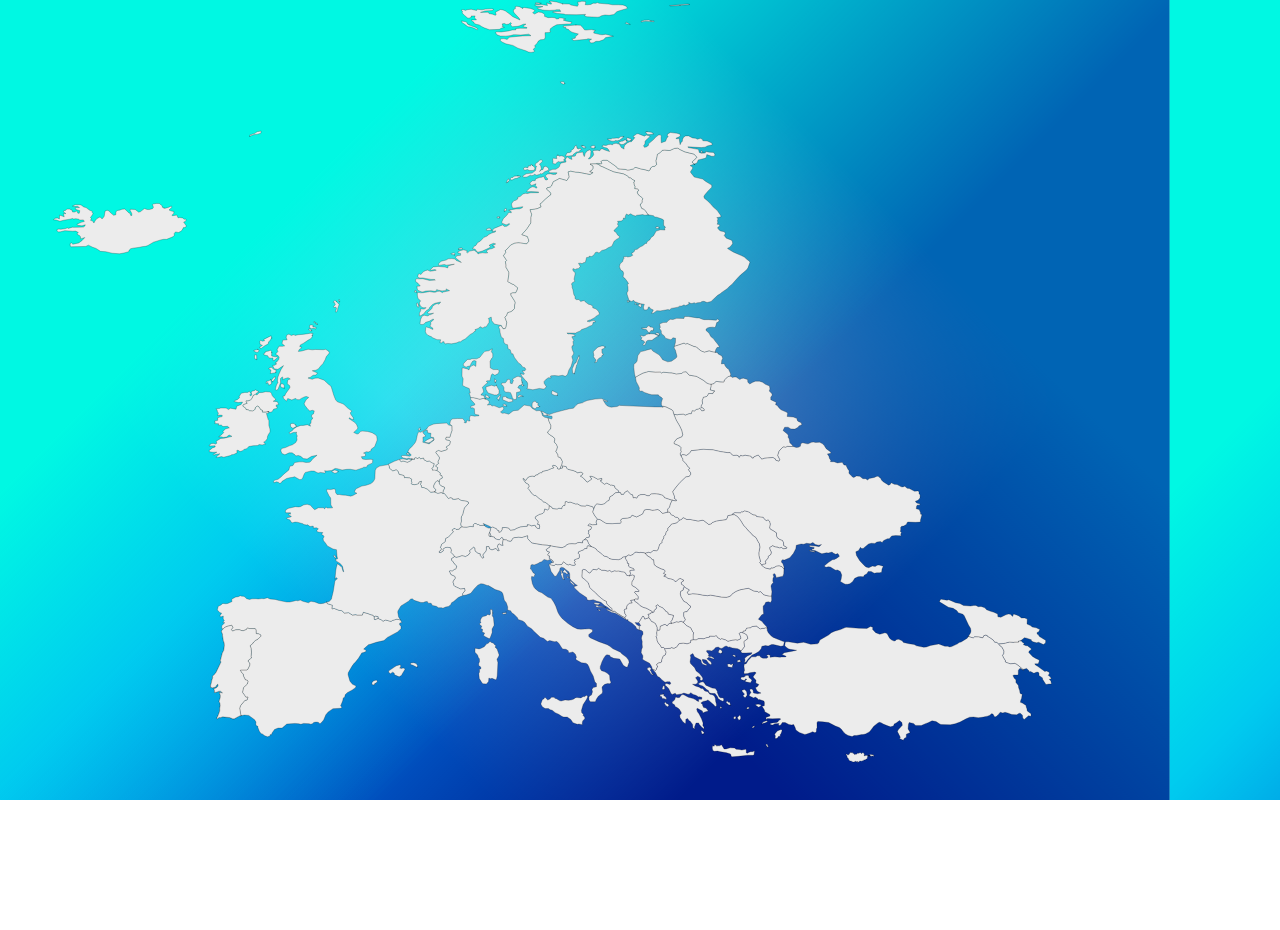
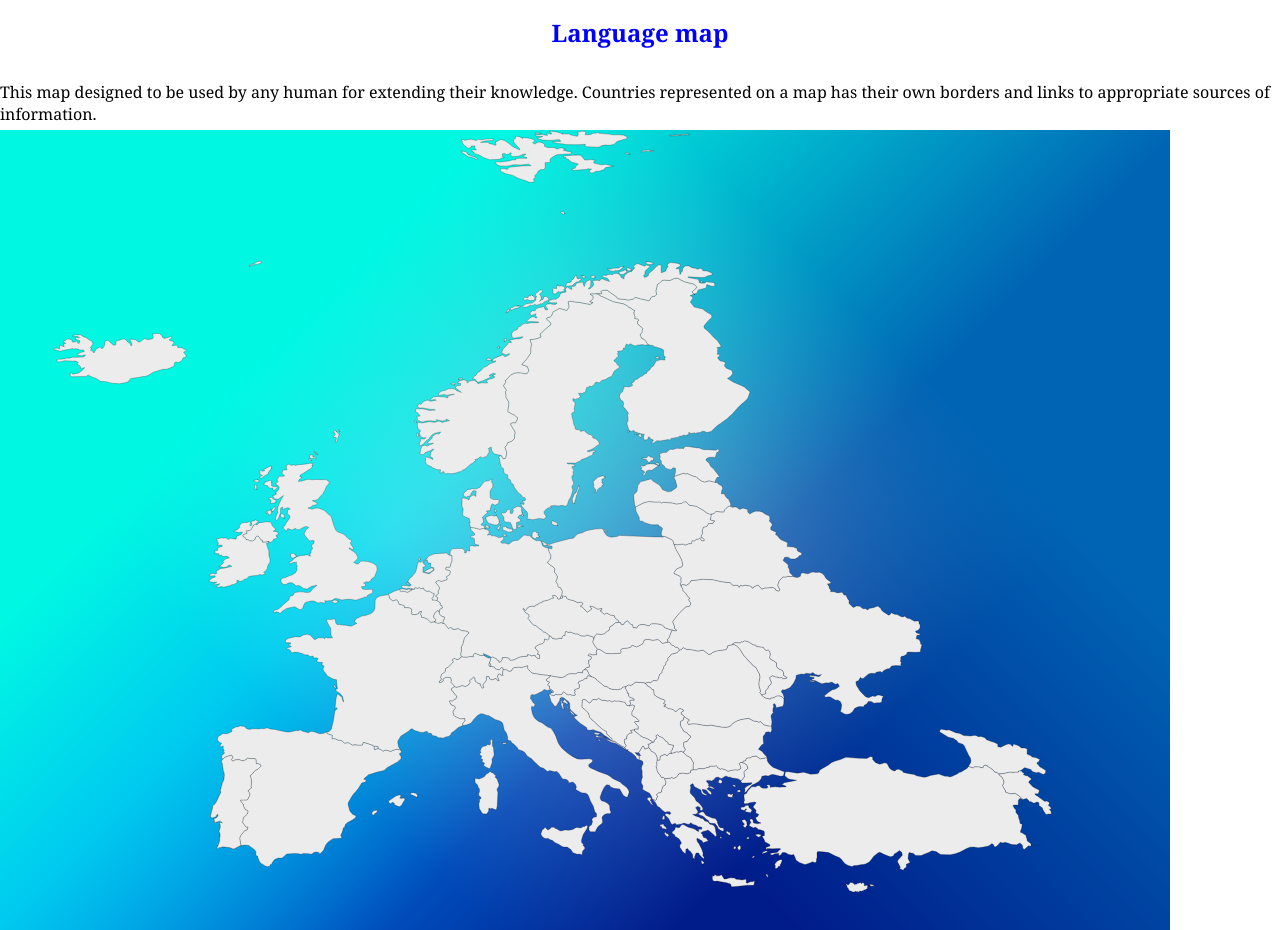
Before and after one commit to Stellce/LangMap, a plain HTML site: page index.html in a window 1280 px wide. Before the commit the page ends 800 px from the top, so only its background shows below. Drawn offline with Linux system fonts and the light colour scheme.

Commit message:
Header added

```diff
--- a/index.html
+++ b/index.html
@@ -6,6 +6,10 @@
   <link rel="stylesheet" href="style.css">
 </head>
 <body>
+<header>
+  <h1>Language map</h1>
+  <p>This map designed to be used by any human for extending their knowledge. Countries represented on a map has their own borders and links to appropriate sources of information.</p>
+</header>
 <section>
   <?xml version="1.0"?>
   <svg baseprofile="tiny" fill="#ececec" stroke="black" stroke-linecap="round" stroke-linejoin="round" stroke-width=".2" version="1.2" viewbox="100 0 1000 684" xmlns="http://www.w3.org/2000/svg">
@@ -111,7 +115,7 @@
   <div class="modal">
     <div class="header"></div>
     <div class="description"></div>
-    <a id="wiki-link">Wikipedia</a>
+    <a id="wiki-link" target="_blank">Wikipedia</a>
   </div>
 </div>
 </body>
--- a/script.js
+++ b/script.js
@@ -22,7 +22,9 @@ function openModal(countryName) {
   overlay.style.justifyContent = 'center';
   overlay.style.alignItems = 'center';
   overlay.style.left = window.scrollX.toString() + 'px';
+  overlay.style.top = window.scrollY.toString() + 'px';
   modal.style.left = window.scrollX.toString() + 'px';
+  modal.style.top = window.scrollY.toString() + 'px';
   body.style.overflow = 'hidden';
 
   modal.onclick = () => isModal = true;
--- a/style.css
+++ b/style.css
@@ -5,6 +5,38 @@ body {
   font-family: 'Georgia', sans-serif;
   font-size: 16px;
   margin: 0;
+  max-height: 100vh;
+  overflow-y: scroll;
+  scroll-snap-type: y mandatory;
+}
+
+header {
+  max-height: 100vh;
+  height: 130px;
+  width: 100%;
+  display: flex;
+  flex-direction: column;
+  align-items: center;
+  background: white;
+  border-radius: 1rem;
+	scroll-snap-align: start;
+  & h1 {
+    font-size: 24px;
+    color: blue;
+  }
+  & p {
+    font-size: 16px;
+    color: black
+  }
+}
+
+section {
+  display: flex;
+  justify-content: center;
+  align-items: center;
+  overflow: auto;
+  width: 100%;
+	scroll-snap-align: start;
 
   background: linear-gradient(135deg, #00f8e3 25%, transparent 60%),
   linear-gradient(225deg, #0064b4 25%, transparent 60%),
@@ -13,14 +45,6 @@ body {
   background-size: auto;
 
   overflow-y: hidden;
-}
-
-section {
-  display: flex;
-  justify-content: center;
-  align-items: center;
-  overflow: auto;
-  width: 100%;
 }
 svg {
   height: 100vh;
```
